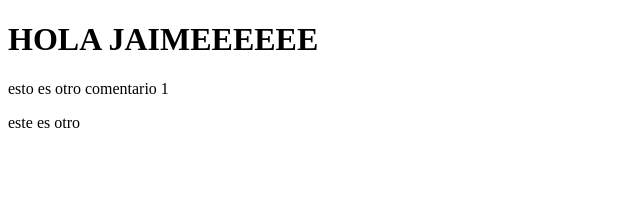
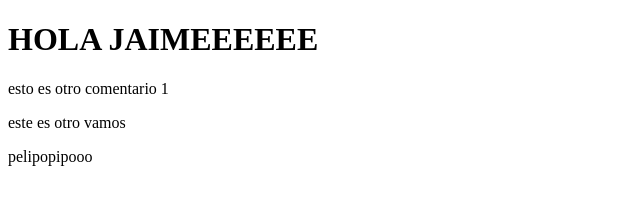
Before and after one commit to jorviltim/practicadesdevscodelocal, a plain HTML site: page index.html in a window 1280 px wide. Shown: the whole page, without its empty margins (0-640 px from the left). Drawn offline with Linux system fonts and the light colour scheme.

Commit message:
guarda antes con cnt s primo

```diff
--- a/index.html
+++ b/index.html
@@ -8,7 +8,8 @@
 <body>
     <h1>HOLA JAIMEEEEEE</h1>
     <p>esto es otro comentario 1 </p>
-    <p>este es otro</p>
+    <p>este es otro vamos </p>
+    <p>pelipopipooo</p>
 
 </body>
 </html>
```
